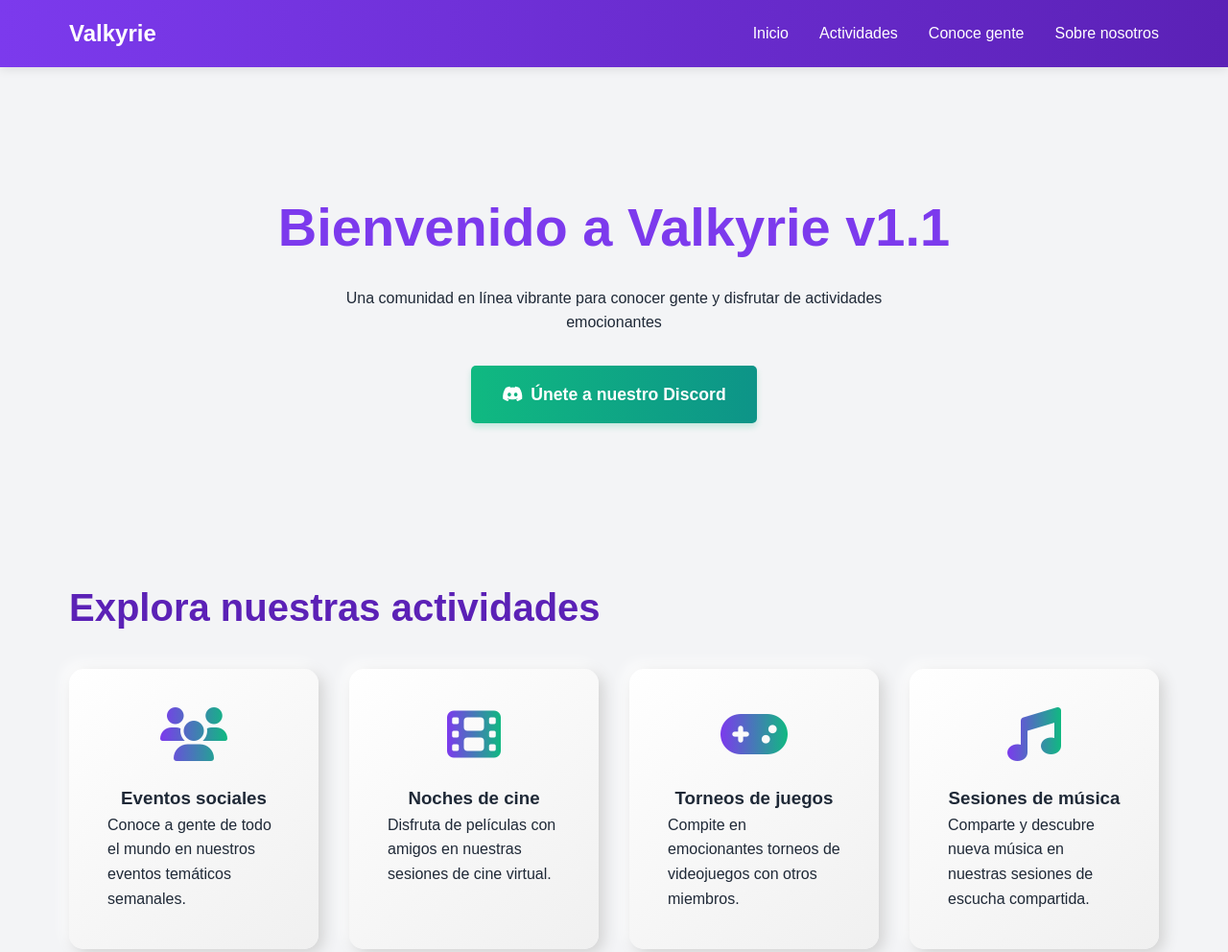
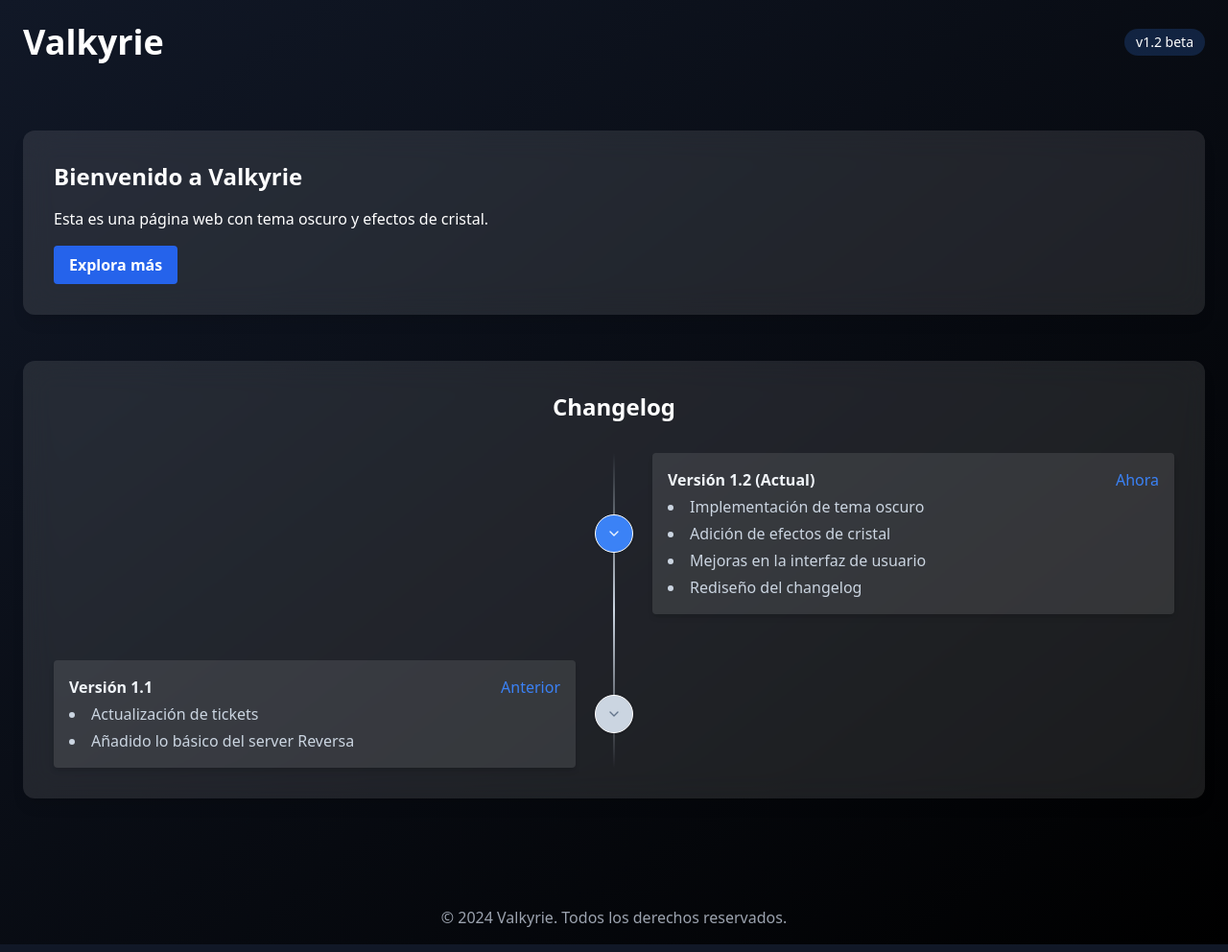
Before and after one commit to ValkyrieOS/Valkyrie, a plain HTML site: page index.html in a window 1280 px wide. Shown: the top 992 px of the page at 96% size. Drawn offline with nearby package versions, Linux system fonts and the light colour scheme.

Commit message:
Mejora de diseño y cambio de CSS a Tailwind CSS

```diff
--- a/index.html
+++ b/index.html
@@ -1,130 +1,150 @@
 <!DOCTYPE html>
-<html lang="es">
-
+<html lang="es" class="bg-gray-900">
   <head>
     <meta charset="UTF-8" />
     <meta name="viewport" content="width=device-width, initial-scale=1.0" />
-  <title>Valkyrie - Comunidad en línea</title>
-  <link rel="stylesheet" href="styles.css" />
-  <link rel="stylesheet" href="https://cdnjs.cloudflare.com/ajax/libs/font-awesome/6.4.0/css/all.min.css" />
-  <link href="https://fonts.googleapis.com/css2?family=Inter:wght@400;500;700&display=swap" rel="stylesheet" />
+    <title>Valkyrie</title>
+    <script src="https://cdn.tailwindcss.com"></script>
+    <style>
+      @keyframes fadeInUp {
+        from {
+          opacity: 0;
+          transform: translateY(20px);
+          animation-delay: 0.2s;
+          animation-fill-mode: forwards;
+          animation-timing-function: ease-out;
+          animation-duration: 0.5s;
+          animation-iteration-count: 1;
+        }
+        to {
+          opacity: 1;
+          transform: translateY(0);
+          animation-delay: 0.2s;
+        }
+      }
+      .animate-fadeInUp {
+        animation: fadeInUp 0.5s ease-out forwards;
+      }
+    </style>
   </head>
+  <body
+    class="min-h-screen bg-gradient-to-br from-gray-900 to-black text-white"
+  >
+    <div class="relative z-10">
+      <header class="p-6 flex justify-between items-center">
+        <h1 class="text-4xl font-bold animate-fadeInUp">Valkyrie</h1>
+        <span
+          class="text-sm bg-blue-500 bg-opacity-20 px-3 py-1 rounded-full animate-fadeInUp"
+          style="animation-delay: 0.2s"
+          >v1.2 beta</span
+        >
+      </header>
+      <main class="container mx-auto px-6 py-12">
+        <div
+          class="backdrop-blur-lg bg-white bg-opacity-10 p-8 rounded-xl shadow-lg mb-12 animate-fadeInUp"
+          style="animation-delay: 0.4s"
+        >
+          <h2 class="text-2xl font-semibold mb-4">Bienvenido a Valkyrie</h2>
+          <p class="mb-4">
+            Esta es una página web con tema oscuro y efectos de cristal.
+          </p>
+          <button
+            class="bg-blue-600 hover:bg-blue-700 text-white font-bold py-2 px-4 rounded transition duration-300 ease-in-out transform hover:-translate-y-1"
+          >
+            Explora más
+          </button>
+        </div>
 
-<body>
-  <header>
-    <nav>
-      <div class="nav-logo">Valkyrie</div>
-      <ul class="nav-links">
-        <li><a href="#inicio">Inicio</a></li>
-        <li><a href="#actividades">Actividades</a></li>
-        <li><a href="#conoce-gente">Conoce gente</a></li>
-        <li><a href="#sobre-nosotros">Sobre nosotros</a></li>
+        <div
+          class="backdrop-blur-lg bg-white bg-opacity-10 p-8 rounded-xl shadow-lg animate-fadeInUp"
+          style="animation-delay: 0.6s"
+        >
+          <h2 class="text-2xl font-semibold mb-8 text-center">Changelog</h2>
+          <div
+            class="space-y-12 relative before:absolute before:inset-0 before:ml-5 before:-translate-x-px md:before:mx-auto md:before:translate-x-0 before:h-full before:w-0.5 before:bg-gradient-to-b before:from-transparent before:via-slate-300 before:to-transparent"
+          >
+            <div
+              class="relative flex items-center justify-between md:justify-normal md:odd:flex-row-reverse group is-active"
+            >
+              <div
+                class="flex items-center justify-center w-10 h-10 rounded-full border border-white bg-slate-300 group-[.is-active]:bg-blue-500 text-slate-500 group-[.is-active]:text-blue-50 shadow shrink-0 md:order-1 md:group-odd:-translate-x-1/2 md:group-even:translate-x-1/2"
+              >
+                <svg
+                  xmlns="http://www.w3.org/2000/svg"
+                  width="24"
+                  height="24"
+                  viewBox="0 0 24 24"
+                  fill="none"
+                  stroke="currentColor"
+                  stroke-width="2"
+                  stroke-linecap="round"
+                  stroke-linejoin="round"
+                  class="w-4 h-4"
+                >
+                  <path d="m6 9 6 6 6-6" />
+                </svg>
+              </div>
+              <div
+                class="w-[calc(100%-4rem)] md:w-[calc(50%-2.5rem)] bg-white bg-opacity-10 p-4 rounded shadow-md"
+              >
+                <div class="flex items-center justify-between space-x-2 mb-1">
+                  <h3 class="font-bold text-slate-100">Versión 1.2 (Actual)</h3>
+                  <time class="font-medium text-blue-500">Ahora</time>
+                </div>
+                <div class="text-slate-300">
+                  <ul class="list-disc list-inside space-y-1">
+                    <li>Implementación de tema oscuro</li>
+                    <li>Adición de efectos de cristal</li>
+                    <li>Mejoras en la interfaz de usuario</li>
+                    <li>Rediseño del changelog</li>
                   </ul>
-      <button class="menu-toggle" aria-label="Toggle menu">
-        <i class="fas fa-bars"></i>
-      </button>
-    </nav>
-  </header>
-
-  <main>
-    <section id="inicio" class="section hero">
-      <h1>Bienvenido a Valkyrie v1.1</h1>
-      <p class="hero-subtitle">
-        Una comunidad en línea vibrante para conocer gente y disfrutar de
-        actividades emocionantes
-      </p>
-      <a href="https://discord.gg/hkMj7Vbe4H" class="cta-button">
-        <i class="fab fa-discord"></i> Únete a nuestro Discord
-      </a>
-    </section>
-
-    <section id="actividades" class="section">
-      <h2>Explora nuestras actividades</h2>
-      <div class="activity-grid">
-        <div class="activity-card">
-          <i class="fas fa-users"></i>
-          <h3>Eventos sociales</h3>
-          <p>
-            Conoce a gente de todo el mundo en nuestros eventos temáticos
-            semanales.
-          </p>
-        </div>
-        <div class="activity-card">
-          <i class="fas fa-film"></i>
-          <h3>Noches de cine</h3>
-          <p>
-            Disfruta de películas con amigos en nuestras sesiones de cine
-            virtual.
-          </p>
-        </div>
-        <div class="activity-card">
-          <i class="fas fa-gamepad"></i>
-          <h3>Torneos de juegos</h3>
-          <p>
-            Compite en emocionantes torneos de videojuegos con otros miembros.
-          </p>
-        </div>
-        <div class="activity-card">
-          <i class="fas fa-music"></i>
-          <h3>Sesiones de música</h3>
-          <p>
-            Comparte y descubre nueva música en nuestras sesiones de escucha
-            compartida.
-          </p>
                 </div>
               </div>
-    </section>
-
-    <section id="conoce-gente">
-      <h2>Conoce gente nueva</h2>
-      <div class="feature-grid">
-        <div class="feature-card">
-          <i class="fas fa-user-circle"></i>
-          <h3>Crea tu perfil</h3>
-          <p>Personaliza tu perfil y muestra tus intereses</p>
             </div>
-        <div class="feature-card">
-          <i class="fas fa-users"></i>
-          <h3>Únete a grupos</h3>
-          <p>Encuentra grupos temáticos basados en tus pasiones</p>
+            <div
+              class="relative flex items-center justify-between md:justify-normal md:odd:flex-row-reverse group"
+            >
+              <div
+                class="flex items-center justify-center w-10 h-10 rounded-full border border-white bg-slate-300 text-slate-500 shadow shrink-0 md:order-1 md:group-odd:-translate-x-1/2 md:group-even:translate-x-1/2"
+              >
+                <svg
+                  xmlns="http://www.w3.org/2000/svg"
+                  width="24"
+                  height="24"
+                  viewBox="0 0 24 24"
+                  fill="none"
+                  stroke="currentColor"
+                  stroke-width="2"
+                  stroke-linecap="round"
+                  stroke-linejoin="round"
+                  class="w-4 h-4"
+                >
+                  <path d="m6 9 6 6 6-6" />
+                </svg>
               </div>
-        <div class="feature-card">
-          <i class="fas fa-comments"></i>
-          <h3>Participa en chats</h3>
-          <p>Únete a chats en vivo y foros de discusión</p>
+              <div
+                class="w-[calc(100%-4rem)] md:w-[calc(50%-2.5rem)] bg-white bg-opacity-10 p-4 rounded shadow-md"
+              >
+                <div class="flex items-center justify-between space-x-2 mb-1">
+                  <h3 class="font-bold text-slate-100">Versión 1.1</h3>
+                  <time class="font-medium text-blue-500">Anterior</time>
                 </div>
-        <div class="feature-card">
-          <i class="fas fa-handshake"></i>
-          <h3>Networking virtual</h3>
-          <p>Asiste a eventos de networking virtual</p>
+                <div class="text-slate-300">
+                  <ul class="list-disc list-inside space-y-1">
+                    <li>Actualización de tickets</li>
+                    <li>Añadido lo básico del server Reversa</li>
+                  </ul>
                 </div>
               </div>
-    </section>
-
-    <section id="sobre-nosotros">
-      <h2>Sobre Valkyrie</h2>
-      <p>
-        Valkyrie es una comunidad en línea dedicada a conectar personas de
-        todo el mundo a través de intereses compartidos y actividades
-        divertidas. Fundada en 2024, nuestra misión es crear un espacio
-        digital acogedor donde todos puedan sentirse como en casa.
+            </div>
+          </div>
+        </div>
+      </main>
+    </div>
+    <footer class="p-4 text-center text-gray-400 mt-12">
+      <p class="animate-fadeInUp" style="animation-delay: 0.8s">
+        © 2024 Valkyrie. Todos los derechos reservados.
       </p>
-      <p>
-        Colaboramos con <em>The OpenSource Team</em> para garantizar que
-        nuestra plataforma evolucione constantemente según las necesidades de
-        nuestra comunidad.
-      </p>
-    </section>
-  </main>
-
-  <footer>
-    <div class="footer-content">
-      <p>&copy; 2024 Valkyrie. Todos los derechos reservados.</p>
-      <a href="https://discord.gg/hkMj7Vbe4H" class="social-link">
-        <i class="fab fa-discord"></i>
-      </a>
-    </div>
     </footer>
   </body>
-
 </html>
--- a/styles.css
+++ /dev/null
@@ -1,292 +0,0 @@
-:root {
-  --primary-color: #7c3aed;
-  --secondary-color: #5b21b6;
-  --text-color: #1f2937;
-  --background-color: #f3f4f6;
-  --card-background: #ffffff;
-  --accent-color: #10b981;
-  --gradient-start: #7c3aed;
-  --gradient-end: #5b21b6;
-  --hover-color: #9d5cf5;
-  --accent-color-light: #34d399;
-  --text-color-light: #4b5563;
-}
-
-* {
-  box-sizing: border-box;
-  margin: 0;
-  padding: 0;
-}
-
-body {
-  font-family: "Poppins", sans-serif;
-  line-height: 1.6;
-  color: var(--text-color);
-  background-color: var(--background-color);
-}
-
-header {
-  background: linear-gradient(
-    to right,
-    var(--gradient-start),
-    var(--gradient-end)
-  );
-  padding: 1rem 0;
-  position: fixed;
-  box-shadow: 0 2px 10px rgba(0, 0, 0, 0.1);
-  width: 100%;
-  top: 0;
-  z-index: 1000;
-}
-
-nav {
-  max-width: 1200px;
-  margin: 0 auto;
-  display: flex;
-  justify-content: space-between;
-  align-items: center;
-  padding: 0 2rem;
-}
-
-.nav-logo {
-  color: white;
-  font-size: 1.5rem;
-  font-weight: bold;
-}
-
-.nav-links {
-  display: flex;
-  list-style-type: none;
-}
-
-.nav-links li {
-  margin-left: 2rem;
-}
-
-.nav-links a {
-  color: white;
-  text-decoration: none;
-  font-weight: 500;
-  transition: color 0.3s ease;
-}
-
-.nav-links a:hover {
-  color: var(--hover-color);
-  text-shadow: 0 0 8px rgba(255, 255, 255, 0.5);
-}
-
-.menu-toggle {
-  display: none;
-  color: white;
-  font-size: 1.5rem;
-  cursor: pointer;
-}
-
-main {
-  max-width: 1200px;
-  margin: 0 auto;
-  padding: 6rem 2rem 2rem;
-}
-
-.hero {
-  display: flex;
-  flex-direction: column;
-  align-items: center;
-  text-align: center;
-  padding: 6rem 0;
-}
-
-h1 {
-  font-size: 3.5rem;
-  color: var(--primary-color);
-  margin-bottom: 1rem;
-}
-
-h2 {
-  font-size: 2.5rem;
-  color: var(--secondary-color);
-  margin-bottom: 1.5rem;
-}
-
-.hero-subtitle {
-  max-width: 600px;
-  margin-bottom: 2rem;
-}
-
-.cta-button {
-  display: inline-flex;
-  align-items: center;
-  background: linear-gradient(to right, var(--accent-color), #0d9488);
-  color: white;
-  padding: 1rem 2rem;
-  text-decoration: none;
-  font-size: 1.1rem;
-  border-radius: 5px;
-  box-shadow: 0 4px 6px rgba(16, 185, 129, 0.2);
-  font-weight: bold;
-  transition: all 0.3s ease;
-}
-
-.cta-button:hover {
-  background: linear-gradient(to right, #0d9488, var(--accent-color));
-  transform: translateY(-2px);
-  box-shadow: 0 6px 8px rgba(16, 185, 129, 0.3);
-}
-
-.cta-button i {
-  margin-right: 0.5rem;
-}
-
-.activity-grid,
-.feature-grid {
-  display: grid;
-  grid-template-columns: repeat(auto-fit, minmax(250px, 1fr));
-  gap: 2rem;
-  margin-top: 2rem;
-}
-
-.activity-card,
-.feature-card {
-  display: flex;
-  flex-direction: column;
-  align-items: center;
-  padding: 2.5rem;
-  border-radius: 15px;
-  background: linear-gradient(145deg, #ffffff, #f0f0f0);
-  box-shadow: 5px 5px 15px #d1d1d1, -5px -5px 15px #ffffff;
-}
-
-.activity-card:hover,
-.feature-card:hover {
-  transform: translateY(-5px);
-  box-shadow: 0 6px 12px rgba(0, 0, 0, 0.15);
-}
-
-.activity-card i,
-.feature-card i {
-  font-size: 3.5rem;
-  margin-bottom: 1.5rem;
-  background: linear-gradient(to right, var(--primary-color), var(--accent-color));
-  -webkit-background-clip: text;
-  -webkit-text-fill-color: transparent;
-}
-
-section {
-  margin-bottom: 4rem;
-}
-
-footer {
-  background-color: var(--primary-color);
-  color: white;
-  padding: 2rem 0;
-}
-
-.container {
-  max-width: 1200px;
-  margin: 0 auto;
-  padding: 0 2rem;
-}
-
-.footer-content {
-  max-width: 1200px;
-  margin: 0 auto;
-  display: flex;
-  justify-content: space-between;
-  align-items: center;
-  padding: 0 2rem;
-}
-
-.social-link {
-  color: white;
-  font-size: 1.5rem;
-  transition: color 0.3s ease;
-}
-
-.social-link:hover {
-  color: var(--accent-color);
-}
-
-@keyframes fadeInUp {
-  from {
-    opacity: 0;
-    transform: translateY(20px);
-  }
-  to {
-    opacity: 1;
-    transform: translateY(0);
-  }
-}
-
-.activity-card,
-.feature-card {
-  animation: fadeInUp 0.5s ease-out forwards;
-  opacity: 0;
-}
-
-.activity-card:nth-child(1),
-.feature-card:nth-child(1) {
-  animation-delay: 0.1s;
-}
-.activity-card:nth-child(2),
-.feature-card:nth-child(2) {
-  animation-delay: 0.2s;
-}
-.activity-card:nth-child(3),
-.feature-card:nth-child(3) {
-  animation-delay: 0.3s;
-}
-.activity-card:nth-child(4),
-.feature-card:nth-child(4) {
-  animation-delay: 0.4s;
-}
-
-html {
-  scroll-behavior: smooth;
-}
-
-@media (max-width: 768px) {
-  .menu-toggle {
-    display: block;
-  }
-
-  .nav-links {
-    display: none;
-    flex-direction: column;
-    position: absolute;
-    top: 100%;
-    left: 0;
-    width: 100%;
-    background-color: var(--primary-color);
-    padding: 1rem;
-  }
-
-  .nav-links.active {
-    display: flex;
-  }
-
-  .nav-links li {
-    margin: 0.5rem 0;
-  }
-
-  h1 {
-    font-size: 2.5rem;
-  }
-
-  h2 {
-    font-size: 2rem;
-  }
-
-  .activity-grid,
-  .feature-grid {
-    grid-template-columns: 1fr;
-  }
-
-  .footer-content {
-    flex-direction: column;
-    text-align: center;
-  }
-
-  .social-link {
-    margin-top: 1rem;
-  }
-}
```
Lines whose indentation alone changed are shown as unchanged.
